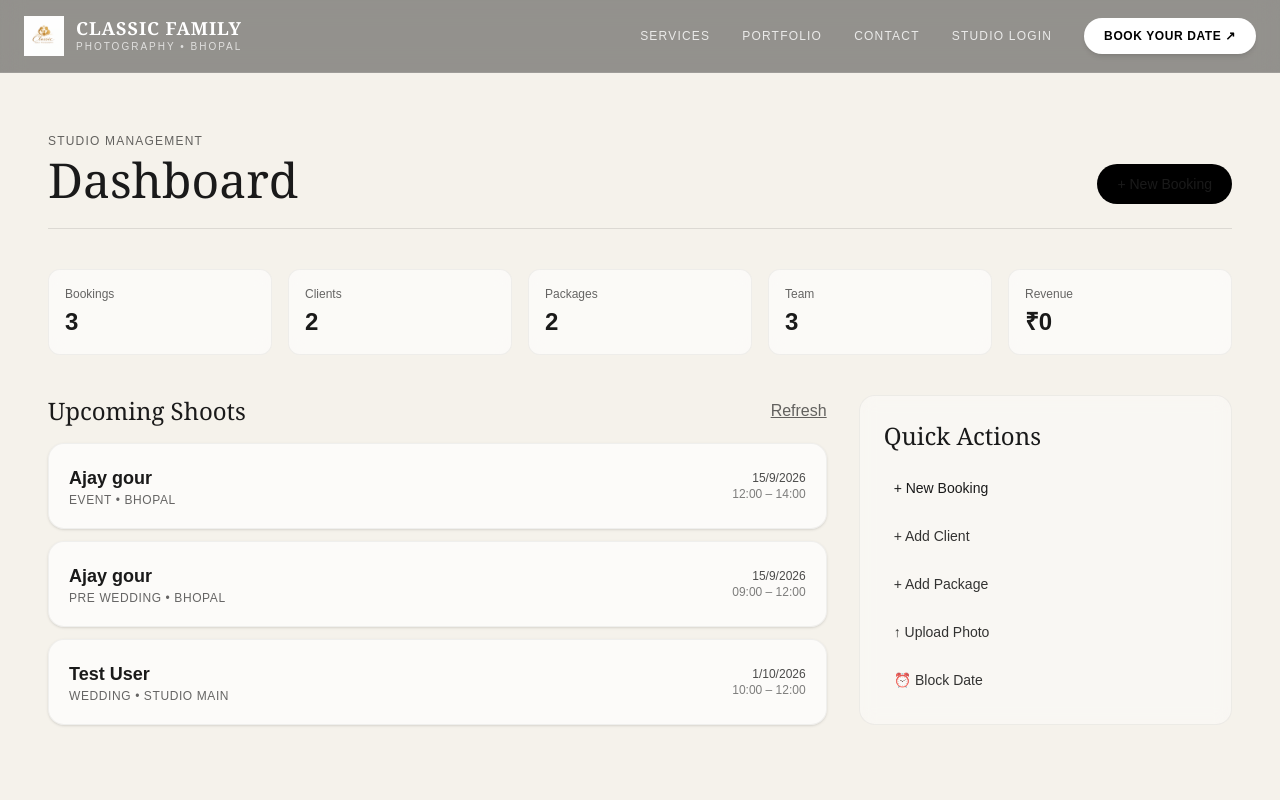
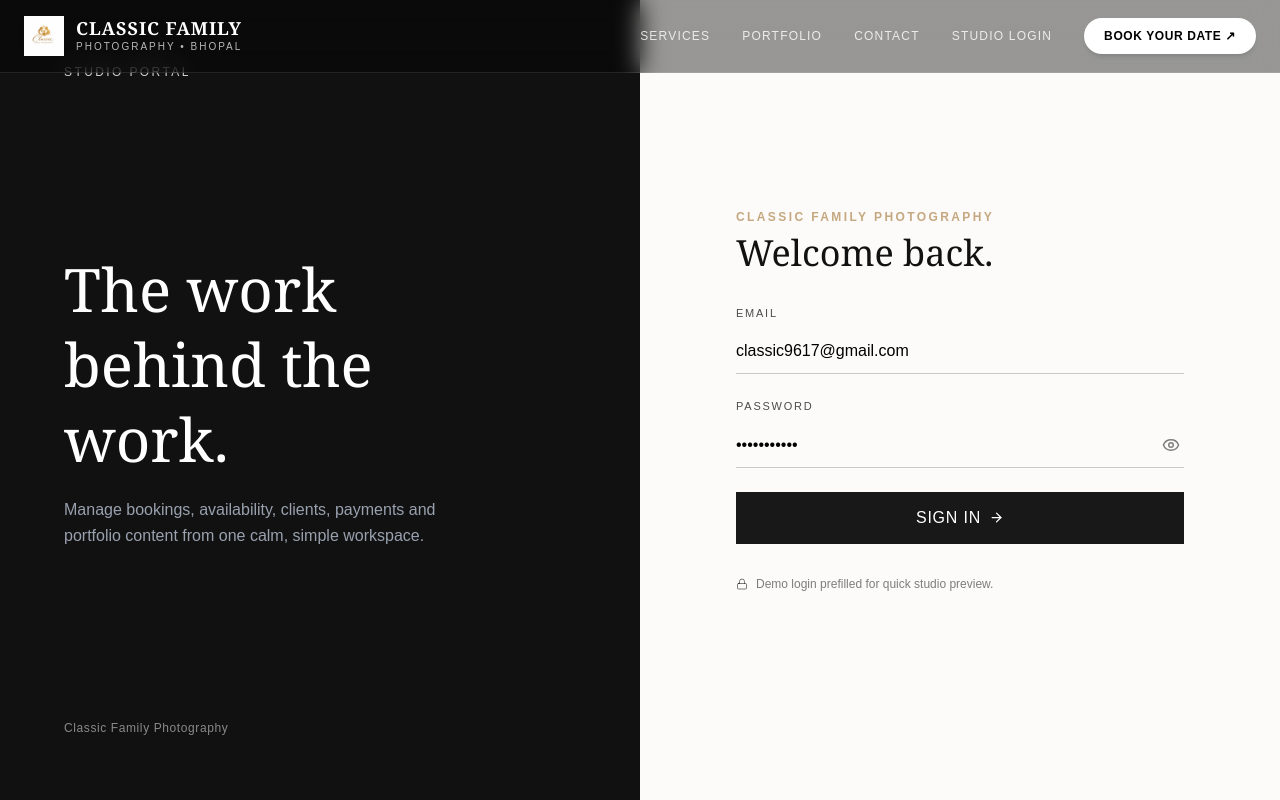
Before and after one commit to gourajay640-cpu/classic-family-photography, a Next.js app: page /admin in a window 1280 px wide. Shown: the top 800 px of the page. Built offline with nearby package versions, Linux system fonts and the light colour scheme.

Commit message:
Integrate login ui seamlessly into admin page

```diff
--- a/app/admin/page.tsx
+++ b/app/admin/page.tsx
@@ -2,15 +2,114 @@
 
 import { useState } from "react";
 import Link from "next/link";
+import { Eye, EyeOff, Lock, ArrowRight } from "lucide-react";
 
-export default function AdminDashboard() {
+export default function AdminPage() {
+  const [isLoggedIn, setIsLoggedIn] = useState(false);
+  const [email, setEmail] = useState("classic9617@gmail.com");
+  const [password, setPassword] = useState("System@6982");
+  const [showPassword, setShowPassword] = useState(false);
   const [activeModal, setActiveModal] = useState<string | null>(null);
 
+  const handleLogin = (e: React.FormEvent) => {
+    e.preventDefault();
+    // Direct access on click without blocking authentication
+    setIsLoggedIn(true);
+  };
+
+  if (!isLoggedIn) {
+    return (
+      <main className="min-h-screen grid grid-cols-1 lg:grid-cols-2 bg-[#fcfbf9] text-[#1a1a1a]">
+        {/* Left Studio Banner */}
+        <div className="relative bg-[#111] text-white p-10 md:p-16 flex flex-col justify-between min-h-[320px] lg:min-h-screen">
+          <div className="text-xs tracking-[0.2em] uppercase opacity-80 font-medium">
+            Studio Portal
+          </div>
+          <div className="my-auto py-12">
+            <h1 className="font-serif text-4xl sm:text-5xl lg:text-6xl font-normal leading-tight">
+              The work<br />behind the<br />work.
+            </h1>
+            <p className="mt-5 text-gray-400 max-w-sm text-sm sm:text-base leading-relaxed">
+              Manage bookings, availability, clients, payments and portfolio content from one calm, simple workspace.
+            </p>
+          </div>
+          <div className="text-xs opacity-50 font-medium tracking-wider">
+            Classic Family Photography
+          </div>
+        </div>
+
+        {/* Right Integrated Login Form */}
+        <div className="flex items-center justify-center p-8 sm:p-12 lg:p-16">
+          <div className="w-full max-w-md space-y-8">
+            <div>
+              <span className="text-xs tracking-[0.2em] uppercase text-[#c5a880] font-semibold block">
+                Classic Family Photography
+              </span>
+              <h2 className="font-serif text-3xl sm:text-4xl font-normal mt-2 text-[#111]">
+                Welcome back.
+              </h2>
+            </div>
+
+            <form onSubmit={handleLogin} className="space-y-6">
+              <div className="space-y-2">
+                <label className="text-[11px] tracking-[0.16em] uppercase font-medium text-black/70 block">
+                  EMAIL
+                </label>
+                <input
+                  type="email"
+                  required
+                  value={email}
+                  onChange={(e) => setEmail(e.target.value)}
+                  className="w-full border-b border-black/20 bg-transparent py-2.5 text-sm text-black outline-none focus:border-black transition-colors"
+                />
+              </div>
+
+              <div className="space-y-2">
+                <label className="text-[11px] tracking-[0.16em] uppercase font-medium text-black/70 block">
+                  PASSWORD
+                </label>
+                <div className="relative flex items-center">
+                  <input
+                    type={showPassword ? "text" : "password"}
+                    required
+                    value={password}
+                    onChange={(e) => setPassword(e.target.value)}
+                    className="w-full border-b border-black/20 bg-transparent py-2.5 pr-10 text-sm text-black outline-none focus:border-black transition-colors"
+                  />
+                  <button
+                    type="button"
+                    onClick={() => setShowPassword(!showPassword)}
+                    className="absolute right-0 text-black/50 hover:text-black p-1 transition-colors"
+                    title={showPassword ? "Hide password" : "Show password"}
+                  >
+                    {showPassword ? <EyeOff size={18} /> : <Eye size={18} />}
+                  </button>
+                </div>
+              </div>
+
+              <button
+                type="submit"
+                className="w-full bg-[#181818] text-white py-3.5 px-6 rounded-none font-medium text-xs tracking-wider uppercase hover:bg-black transition-all flex items-center justify-center gap-2 mt-4"
+              >
+                SIGN IN <ArrowRight size={15} />
+              </button>
+
+              <div className="flex items-center gap-2 text-xs text-black/50 pt-2">
+                <Lock size={12} />
+                <span>Demo login prefilled for quick studio preview.</span>
+              </div>
+            </form>
+          </div>
+        </div>
+      </main>
+    );
+  }
+
+  // Dashboard View after Sign In click
   return (
     <main className="min-h-screen bg-[#f5f2eb] pt-32 pb-16 px-6 md:px-12 text-[#1a1a1a]">
       <div className="max-w-7xl mx-auto space-y-10">
-
-        {/* Title */}
+        {/* Title & Logout Toggle */}
         <div className="flex justify-between items-end border-b border-black/10 pb-6">
           <div>
             <span className="text-xs uppercase tracking-widest text-black/60 font-medium">
@@ -20,12 +119,20 @@ export default function AdminDashboard() {
               Dashboard
             </h1>
           </div>
-          <Link
-            href="/booking"
-            className="hidden sm:inline-block text-sm bg-black text-white px-5 py-2.5 rounded-full hover:bg-black/80 transition-all"
-          >
-            + New Booking
-          </Link>
+          <div className="flex items-center gap-3">
+            <Link
+              href="/booking"
+              className="hidden sm:inline-block text-xs uppercase tracking-wider bg-black text-white px-5 py-2.5 rounded-full hover:bg-black/80 transition-all font-medium"
+            >
+              + New Booking
+            </Link>
+            <button
+              onClick={() => setIsLoggedIn(false)}
+              className="text-xs uppercase tracking-wider border border-black/20 px-4 py-2.5 rounded-full hover:bg-black hover:text-white transition-all font-medium"
+            >
+              Sign Out
+            </button>
+          </div>
         </div>
 
         {/* Stats Row */}
@@ -158,7 +265,6 @@ export default function AdminDashboard() {
             </div>
           </div>
         )}
-
       </div>
     </main>
   );
```
